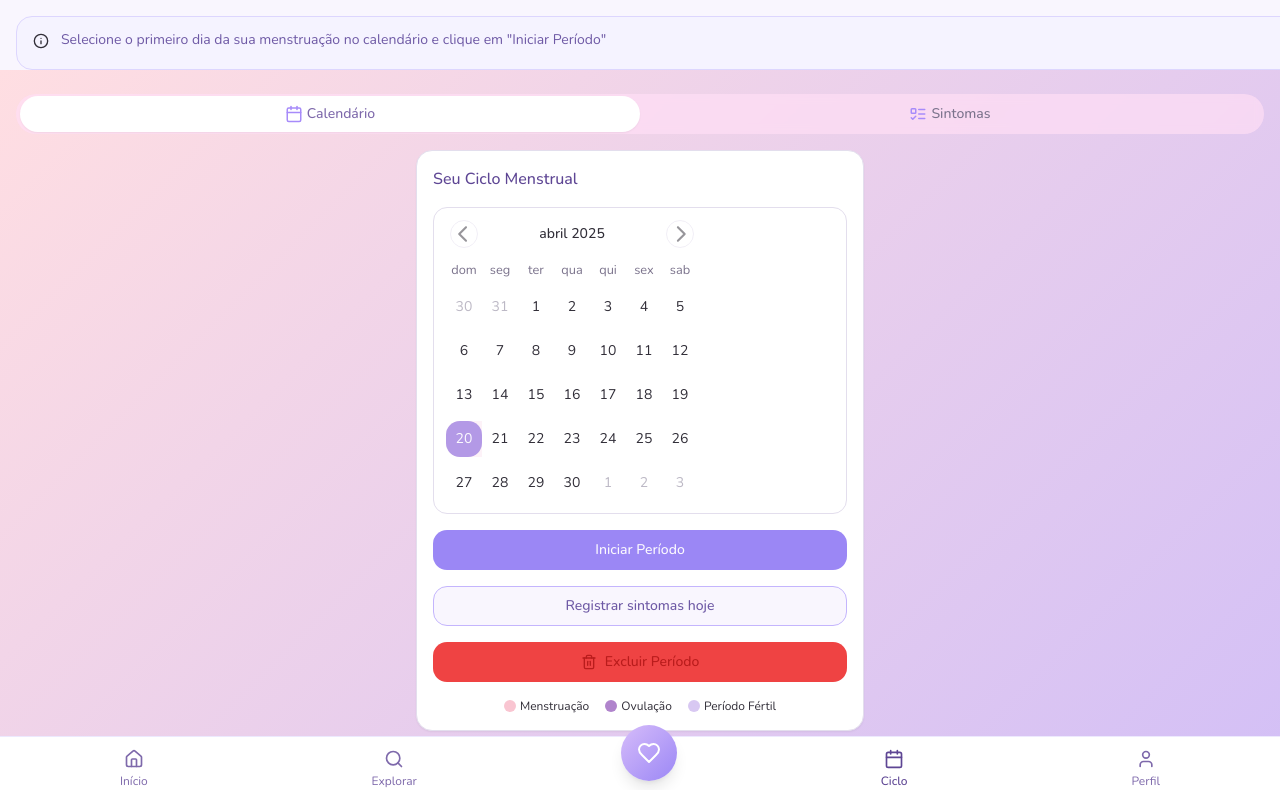
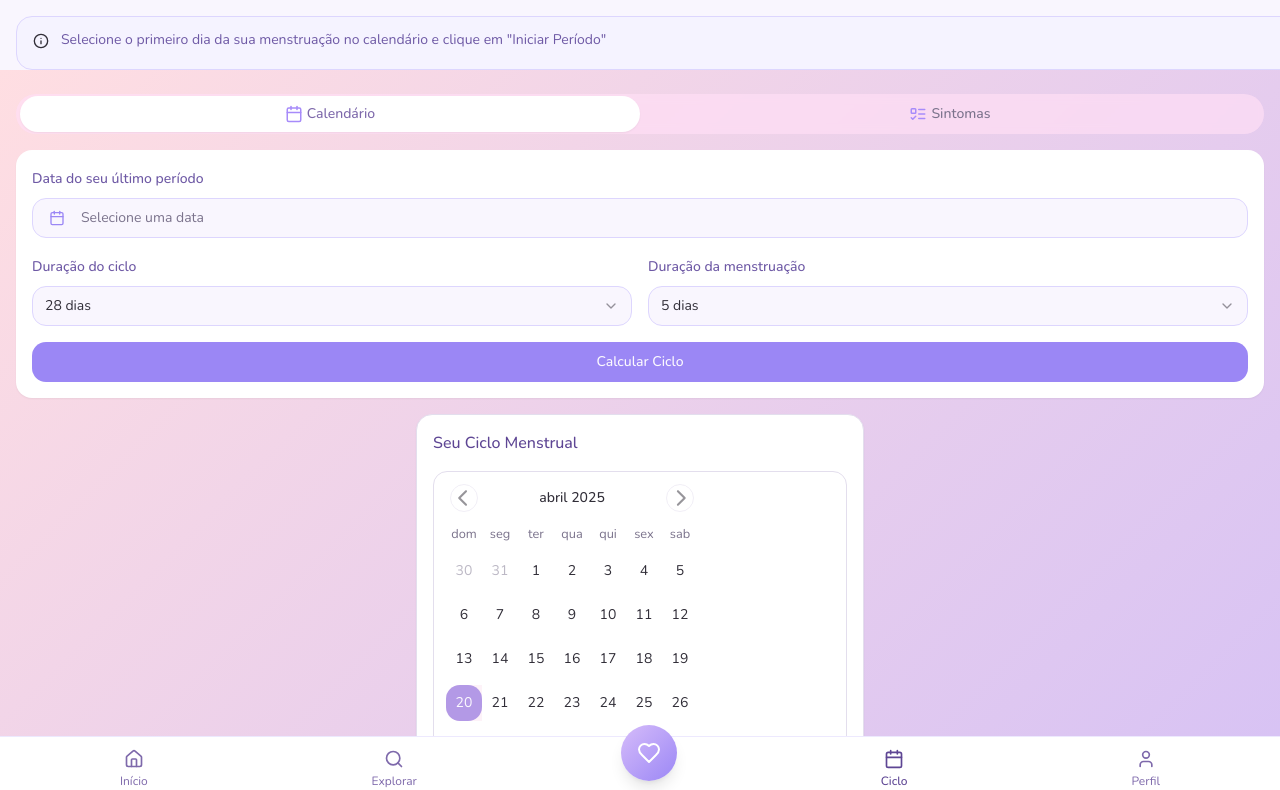
Before and after one commit to arongirardelli/flor-de-lavanda-medita, a React (Vite) app: page /ciclo in a window 1280 px wide. Shown: the top 790 px of the page. Built offline with nearby package versions, Linux system fonts and the light colour scheme.

Commit message:
Fix: CycleCalculatorForm JSX error
The CycleCalculatorForm component was not correctly implemented as a JSX component, causing a type error. This commit fixes the component to be a valid JSX element.

```diff
--- a/src/components/CycleCalculatorForm.tsx
+++ b/src/components/CycleCalculatorForm.tsx
@@ -1,3 +1,4 @@
+
 import { useState } from 'react';
 import { Button } from '@/components/ui/button';
 import { Calendar } from '@/components/ui/calendar';
@@ -10,9 +11,11 @@ import { cn } from '@/lib/utils';
 import { supabase } from '@/integrations/supabase/client';
 import { useAuth } from '@/components/AuthProvider';
 import { toast } from 'sonner';
+
 interface CycleCalculatorFormProps {
   onCalculate: () => void;
 }
+
 export function CycleCalculatorForm({
   onCalculate
 }: CycleCalculatorFormProps) {
@@ -20,19 +23,24 @@ export function CycleCalculatorForm({
   const [cycleLength, setCycleLength] = useState("28");
   const [periodDuration, setPeriodDuration] = useState("5");
   const [isCalendarOpen, setIsCalendarOpen] = useState(false);
+
   const {
     user
   } = useAuth();
+
   const cycleLengthOptions = Array.from({
     length: 15
   }, (_, i) => (21 + i).toString());
+
   const periodDurationOptions = Array.from({
     length: 10
   }, (_, i) => (3 + i).toString());
+
   const handleDateSelect = (date: Date | undefined) => {
     setLastPeriodDate(date);
     setIsCalendarOpen(false);
   };
+
   const clearPreviousCycles = async (userId: string) => {
     try {
       const {
@@ -45,6 +53,7 @@ export function CycleCalculatorForm({
       throw error;
     }
   };
+
   const calculateCycleDates = (startDate: Date, cycleLen: number, periodLen: number) => {
     const dates = [];
     const cycleDuration = parseInt(cycleLen.toString());
@@ -78,6 +87,7 @@ export function CycleCalculatorForm({
     }
     return dates;
   };
+
   const handleSubmit = async () => {
     if (!lastPeriodDate || !user) {
       toast.error('Por favor, preencha a data do último período');
@@ -103,5 +113,86 @@ export function CycleCalculatorForm({
       toast.error('Erro ao salvar o ciclo. Tente novamente.');
     }
   };
-  return;
+
+  return (
+    <div className="space-y-4 bg-white p-4 rounded-lg shadow-sm">
+      <div className="space-y-2">
+        <label className="text-sm font-medium text-lavanda-700">
+          Data do seu último período
+        </label>
+        <Popover open={isCalendarOpen} onOpenChange={setIsCalendarOpen}>
+          <PopoverTrigger asChild>
+            <Button
+              variant="outline"
+              className={cn(
+                "w-full justify-start text-left font-normal border-lavanda-200",
+                !lastPeriodDate && "text-muted-foreground"
+              )}
+            >
+              <CalendarIcon className="mr-2 h-4 w-4 text-lavanda-500" />
+              {lastPeriodDate ? (
+                format(lastPeriodDate, "PPP", { locale: ptBR })
+              ) : (
+                <span>Selecione uma data</span>
+              )}
+            </Button>
+          </PopoverTrigger>
+          <PopoverContent className="w-auto p-0" align="start">
+            <Calendar
+              mode="single"
+              selected={lastPeriodDate}
+              onSelect={handleDateSelect}
+              initialFocus
+              locale={ptBR}
+            />
+          </PopoverContent>
+        </Popover>
+      </div>
+
+      <div className="grid grid-cols-2 gap-4">
+        <div className="space-y-2">
+          <label className="text-sm font-medium text-lavanda-700">
+            Duração do ciclo
+          </label>
+          <Select value={cycleLength} onValueChange={setCycleLength}>
+            <SelectTrigger className="border-lavanda-200">
+              <SelectValue placeholder="Selecionar" />
+            </SelectTrigger>
+            <SelectContent>
+              {cycleLengthOptions.map((days) => (
+                <SelectItem key={days} value={days}>
+                  {days} dias
+                </SelectItem>
+              ))}
+            </SelectContent>
+          </Select>
+        </div>
+
+        <div className="space-y-2">
+          <label className="text-sm font-medium text-lavanda-700">
+            Duração da menstruação
+          </label>
+          <Select value={periodDuration} onValueChange={setPeriodDuration}>
+            <SelectTrigger className="border-lavanda-200">
+              <SelectValue placeholder="Selecionar" />
+            </SelectTrigger>
+            <SelectContent>
+              {periodDurationOptions.map((days) => (
+                <SelectItem key={days} value={days}>
+                  {days} dias
+                </SelectItem>
+              ))}
+            </SelectContent>
+          </Select>
+        </div>
+      </div>
+
+      <Button
+        onClick={handleSubmit}
+        className="w-full bg-lavanda-500 hover:bg-lavanda-600 mt-4"
+      >
+        Calcular Ciclo
+      </Button>
+    </div>
+  );
 }
```
